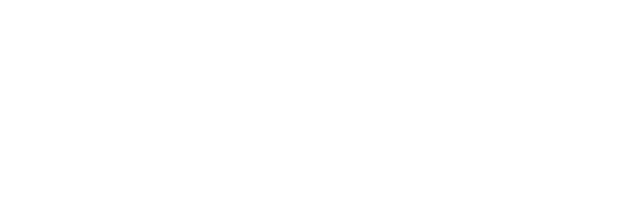
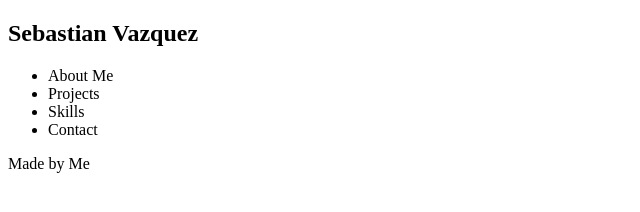
Before and after one commit to SebastianVaz/FirstPortafolio, a plain HTML site: page index.html in a window 1280 px wide. Shown: the whole page, without its empty margins (0-640 px from the left). Drawn offline with Linux system fonts and the light colour scheme.

Commit message:
Initial HTML Structure

```diff
--- a/index.html
+++ b/index.html
@@ -5,8 +5,33 @@
     <meta http-equiv="X-UA-Compatible" content="IE=edge">
     <meta name="viewport" content="width=device-width, initial-scale=1.0">
     <title>Portafolio</title>
+    <link rel="stylesheet" href="./styles.css"/>
 </head>
 <body>
+    <header>
+        <nav>
+            <h2>Sebastian Vazquez</h2>
+            <ul>
+                <li>About Me</li>
+                <li>Projects</li>
+                <li>Skills</li>
+                <li>Contact</li>
+            </ul>
+        </nav>
+    </header>
+    <main>
+        <div class="AboutMe">
 
+        </div>
+        <div class="Projects">
+
+        </div>
+        <div class="Skills">
+
+        </div>
+    </main>
+    <footer>
+        <p>Made by Me</p>
+    </footer>
 </body>
 </html>
```
